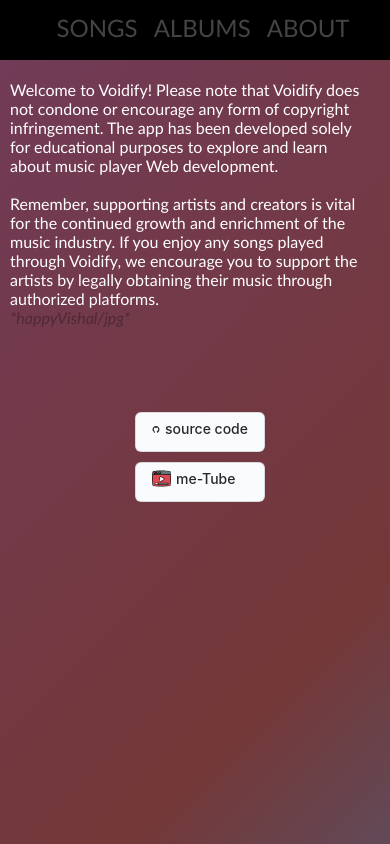
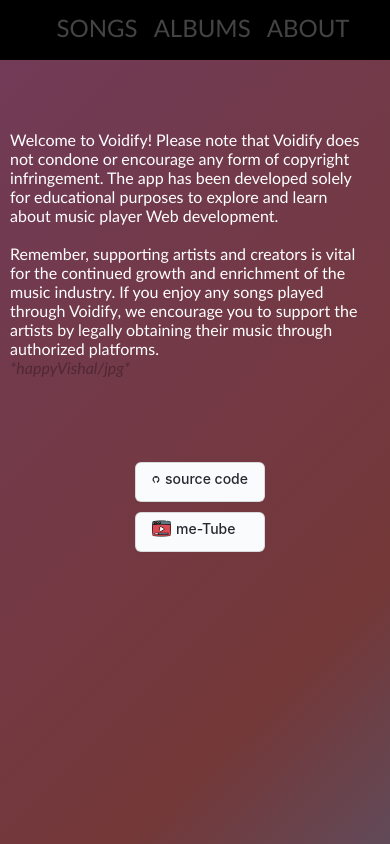
Before and after one commit to Kadhir007/Voidify, a React (Create React App) app: page / in a window 390 px wide. Built offline with nearby package versions, Linux system fonts and the light colour scheme; no server answers; the database is empty.

Commit message:
sixth UI and databse resolved

```diff
--- a/src/component/about/about.css
+++ b/src/component/about/about.css
@@ -1,43 +1,57 @@
+.about {
+  background: linear-gradient(-45deg, #00a6ff, #743838, #703d70, #715d21);
+  height: 100%;
+  width: 100%;
+  animation: gradient 15s ease infinite;
+  background-size: 400% 400%;
+
+}
+
 .about-container {
   min-height: 100vh;
   height: 100%;
   width: 100%;
   overflow: hidden;
   z-index: 0;
-    background: linear-gradient(-45deg, #00a6ff, #743838, #703d70, #715d21);
-	background-size: 400% 400%;
-	animation: gradient 15s ease infinite;
+
+
+
 
 }
-/* @media (max-width: 767px) {
+
+@media (max-width: 767px) {
   .about-container {
+    margin-top: 100px;
+  }
+}
 
-    }
-  } */
 @keyframes gradient {
   0% {
     background-position: 0% 50%;
   }
+
   50% {
     background-position: 100% 50%;
   }
+
   100% {
     background-position: 0% 50%;
   }
 }
 
-.button-container{
+.button-container {
   position: fixed;
-    bottom:102px;
+  bottom: 102px;
   right: 0;
 }
+
 @media (max-width: 767px) {
   .button-container {
     position: relative;
-      top:60px;
+    top: 60px;
     justify-content: center;
     align-items: center;
-      display:flex ;
+    display: flex;
     flex-direction: column;
   }
 }
@@ -51,9 +65,11 @@
   justify-content: center;
   position: fixed;
 }
+
 @media (max-width: 767px) {
   .about {
-      position: fixed; /* Change font size for smaller screens */
+    position: fixed;
+    /* Change font size for smaller screens */
 
   }
 }
@@ -76,11 +92,12 @@
     }
   } */
 
-@media (min-width: 767px) and (max-width: 1444px) {
+/* @media (min-width: 767px) and (max-width: 1444px) {
   .about-heading {
     font-size:45px;
+
   }
-}
+} */
 
 .about-para {
   margin: 20px;
@@ -88,19 +105,23 @@
   font-weight: lighter;
   font-size: 40px;
   text-align: justify;
-    color:white;
+  color: white;
 }
+
 @media (max-width: 767px) {
   .about-para {
     font-size: 1rem;
-     margin-left:10px;
+    margin-left: 10px;
     font-weight: normal;
-     text-align:start
+    text-align: start;
+    justify-content: center;
+
   }
 }
+
 @media (min-width: 767px) and (max-width: 1444px) {
   .about-para {
-      font-size:40px;
+    font-size: 40px;
   }
 }
 
@@ -130,13 +151,13 @@
   word-wrap: break-word;
 }
 
-   .about  button:hover {
+.about button:hover {
   background-color: whitesmoke;
   text-decoration: none;
   transition-duration: 0.1s;
 }
 
-   .about  button:disabled {
+.about button:disabled {
   background-color: #FAFBFC;
   border-color: rgba(27, 31, 35, 0.15);
   color: #959DA5;
@@ -149,26 +170,29 @@
   transition: none 0s;
 }
 
-   .about  button:focus {
+.about button:focus {
   outline: 1px transparent;
 }
 
-   .about  button:before {
+.about button:before {
   display: none;
 }
 
-   .about  button:-webkit-details-marker {
+.about button:-webkit-details-marker {
   display: none;
 }
-   .github{
+
+.github {
   width: 100%;
   height: 100%;
 }
+
 @media (max-width: 767px) {
   .github {
-      width: 130px; /* Change font size for smaller screens */
+    width: 130px;
+    /* Change font size for smaller screens */
     height: 40px;
-        justify-content:flex-start;
+    justify-content: flex-start;
 
 
   }
```
Lines whose indentation alone changed are shown as unchanged.
